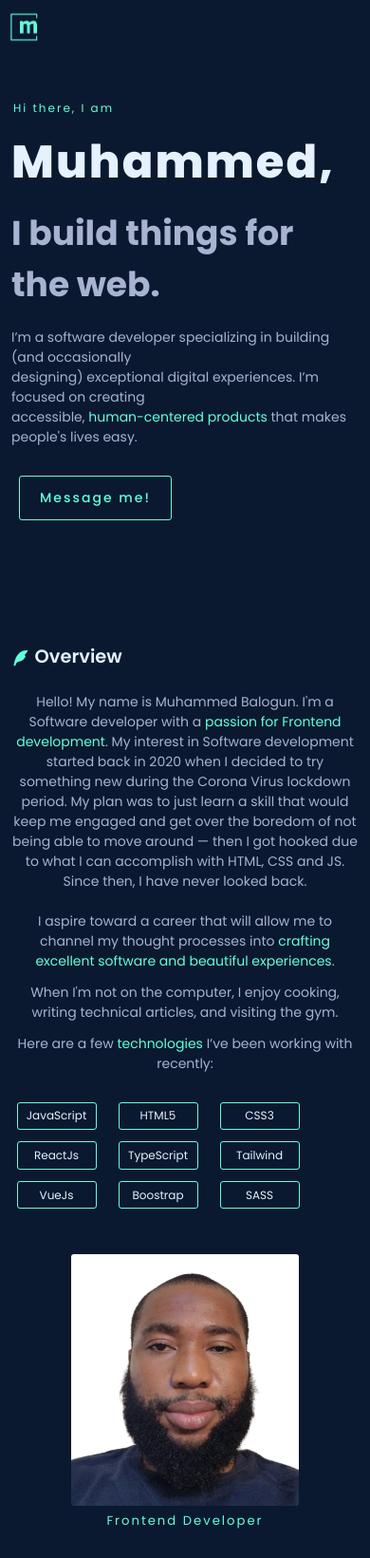
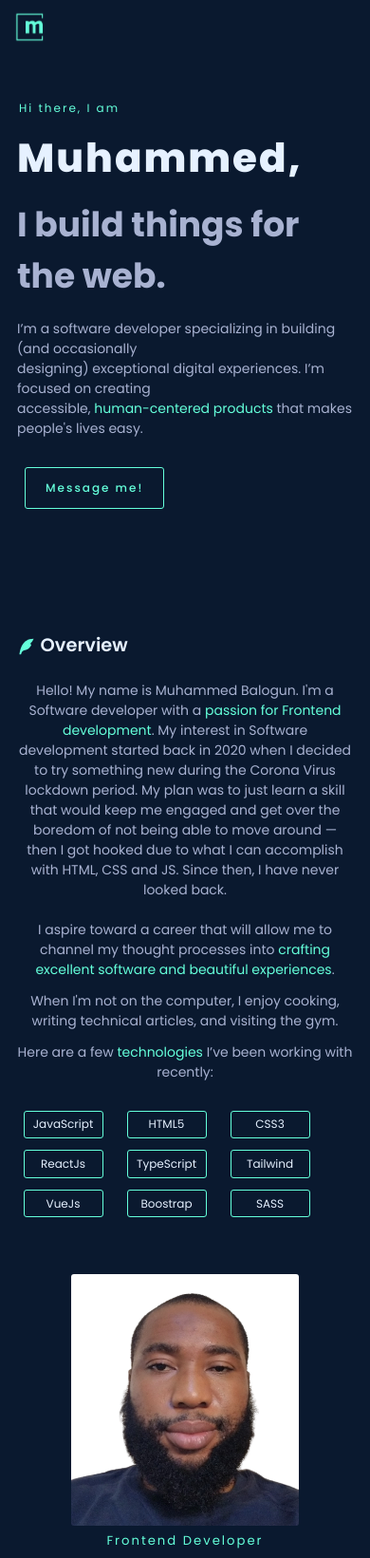
Before and after one commit to Balogunmba22/figma-portfolio-ex, a plain HTML site: page index.html in a window 390 px wide. Shown: the top 1641 px of the page at 95% size. Drawn offline with nearby package versions, Linux system fonts and the light colour scheme.

Commit message:
media query redone

```diff
--- a/style.css
+++ b/style.css
@@ -110,7 +110,7 @@ header a:hover {
   border: 1px solid #64ffda;
   color: #64ffda;
   background-color: inherit;
-  font-size: 16px;
+  font-size: 1rem;
   border-radius: 3px;
   letter-spacing: 2px;
   width: fit-content;
@@ -271,7 +271,7 @@ header a:hover {
 .contact-headText {
   color: #64ffda;
   letter-spacing: 2px;
-  font-size: 17px;
+  font-size: 16px;
 }
 
 .contact h2 {
@@ -320,7 +320,7 @@ footer {
   }
 
   body {
-    padding: 0 1rem;
+    padding: 0 1.5rem;
   }
 
   section {
@@ -341,7 +341,7 @@ footer {
   }
 
   .hero-name {
-    font-size: 4rem;
+    font-size: 3.5rem;
   }
 
   .hero-mainText {
@@ -350,12 +350,15 @@ footer {
   }
 
   .hero-subText,
-  .whatsapp,
-  .mail,
   .about p,
   .project-subText,
   .contact-subText {
     font-size: 14px;
+  }
+
+  .whatsapp:hover,
+  .mail:hover {
+    display: none;
   }
 
   .about {
@@ -372,18 +375,22 @@ footer {
   }
 
   .about img.my_pic {
-    margin-top: 4rem;
+    margin-top: 5rem;
   }
 
   .tech-container {
     margin-top: 2.5rem;
-    grid-template-columns: repeat(3, 95px);
+    grid-template-columns: repeat(3, 97px);
     gap: 1rem;
   }
 
   .project-container {
     flex-direction: column;
     align-items: center;
+  }
+
+  .contact h2 {
+    font-size: 3rem;
   }
 }
 
```
